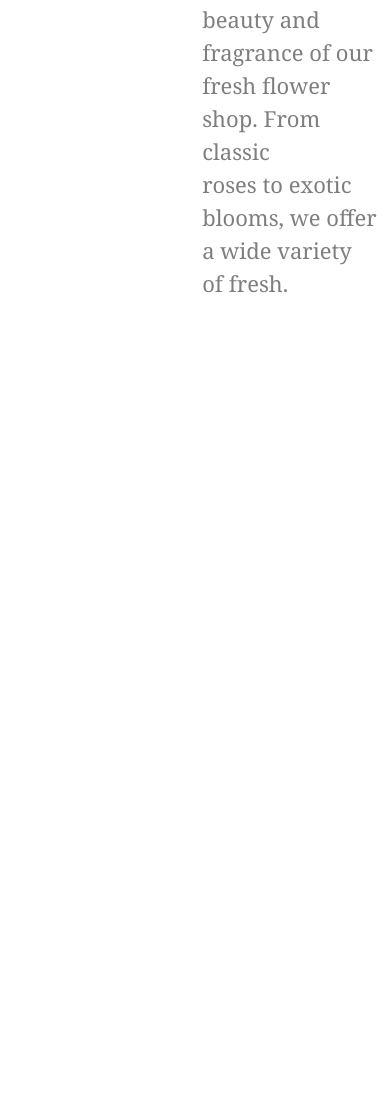
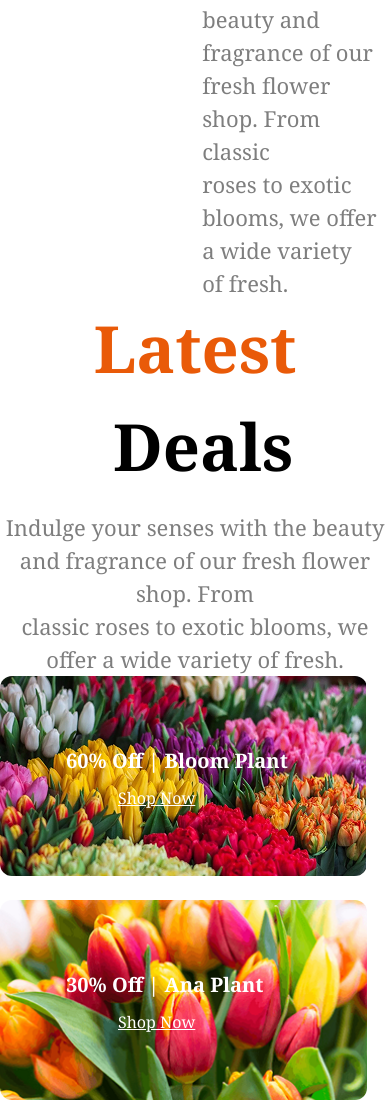
Before and after one commit to SYDUR98/flower-market, a plain HTML site: page index.html in a window 390 px wide. Shown: the part 6723-7823 px from the top of the page. Before the commit the page ends 7023 px from the top, so only its background shows below. Drawn offline with nearby package versions, Linux system fonts and the light colour scheme.

Commit message:
added latest deals section with responsive

```diff
--- a/index.html
+++ b/index.html
@@ -122,22 +122,61 @@
         <!-- our plant section end  -->
 
         <!-- flower lover seciton start  -->
-         <section class="md:max-w-6xl mx-auto  sm:max-w-[640px] flex  relative md:mt-[248px] sm:mt-[41px] justify-between sm:flex-col md:flex-row">
+        <section
+            class="md:max-w-6xl mx-auto  sm:max-w-[640px] flex  relative md:mt-[248px] sm:mt-[41px] justify-between sm:flex-col md:flex-row">
             <div class="">
                 <img class="text-center" src="assets/flower-store.png" alt="flowr store pic">
             </div>
             <div class="">
                 <h1 class="font-bold text-[50px]">Flower & Plants <br> Lover</h1>
                 <ul class="sm:list-disc">
-                    <li class="font-regular text-[22px] text-[rgba(0, 0, 0, 0.5)] opacity-50">Indulge your senses with the beauty and <br> fragrance of our fresh flower shop. From classic <br> roses to exotic blooms, we offer a wide variety <br> of fresh.</li>
-                    <li class="font-regular text-[22px] text-[rgba(0, 0, 0, 0.5)] opacity-50">Indulge your senses with the beauty and <br> fragrance of our fresh flower shop. From classic <br> roses to exotic blooms, we offer a wide variety <br> of fresh.</li>
-                    <li class="font-regular text-[22px] text-[rgba(0, 0, 0, 0.5)] opacity-50">Indulge your senses with the beauty and <br> fragrance of our fresh flower shop. From classic <br> roses to exotic blooms, we offer a wide variety <br> of fresh.</li>
+                    <li class="font-regular text-[22px] text-[rgba(0, 0, 0, 0.5)] opacity-50">Indulge your senses with
+                        the beauty and <br> fragrance of our fresh flower shop. From classic <br> roses to exotic
+                        blooms, we offer a wide variety <br> of fresh.</li>
+                    <li class="font-regular text-[22px] text-[rgba(0, 0, 0, 0.5)] opacity-50">Indulge your senses with
+                        the beauty and <br> fragrance of our fresh flower shop. From classic <br> roses to exotic
+                        blooms, we offer a wide variety <br> of fresh.</li>
+                    <li class="font-regular text-[22px] text-[rgba(0, 0, 0, 0.5)] opacity-50">Indulge your senses with
+                        the beauty and <br> fragrance of our fresh flower shop. From classic <br> roses to exotic
+                        blooms, we offer a wide variety <br> of fresh.</li>
 
                 </ul>
-                <img class="md:absolute top-[-124px] left-[336px] max-w-[286px] max-h-[286px] sr-only md:not-sr-only" src="assets/trusted-badge.png" alt="">
+                <img class="md:absolute top-[-124px] left-[336px] max-w-[286px] max-h-[286px] sr-only md:not-sr-only"
+                    src="assets/trusted-badge.png" alt="">
             </div>
-         </section>
+        </section>
         <!-- flower lover seciton end  -->
+        <!-- latest deals section start  -->
+        <section class="md:max-w-6xl mx-auto  sm:max-w-[640px] md:mt-[133px] sm:mt-[140px]">
+            <h1 class="text-center">
+                <span class="font-bold text-[65px] text-[rgba(233,90,8,1)] ">Latest</span> <span
+                    class="font-bold text-[65px] ml-4"> Deals</span>
+                <p class="font-regular text-[22px] text-[rgba(0, 0, 0, 0.5)] opacity-50 mt-[16px]">Indulge your senses
+                    with the beauty and fragrance of our fresh flower shop. From <br> classic roses to exotic blooms, we
+                    offer a wide variety of fresh.</p>
+            </h1>
+            <div class="flex justify-between md:mt-[120px] sm:mt-[50px] md:flex-row sm:flex-col">
+                <div class="">
+                    <div class="relative">
+                        <div class="bg-[url(./assets/deal-bloom.png)] bg-cover bg-center h-[200px] w-[367px] rounded-xl"></div>
+                        <p class="absolute top-[70px] left-[66px]"><span class="font-bold text-white text-[20px] ">60%
+                                Off | Bloom Plant</span></p>
+                        <p class="absolute top-[110px] left-[118px]"><span class="fond-bold text-white text-[16px] underline">Shop Now</span></p>
+                    </div>
+                    <div class="relative mt-6">
+                        <div class="bg-[url(./assets/deal-ana.png)] bg-cover bg-center  h-[200px] w-[367px] rounded-xl  "></div>
+                        <p class="absolute top-[70px] left-[66px]"><span class="font-bold text-white text-[20px] ">30% Off | Ana  Plant</span></p>
+                        <p class="absolute top-[110px] left-[118px]"><span class="fond-bold text-white text-[16px] underline">Shop Now</span></p>
+                    </div>
+                </div>
+                <div class="relative sm:mt-6 md:mt-0">
+                        <div class="bg-[url(./assets/deal-zabo.png)] bg-cover bg-center md:w-[753px] md:h-[424px] sm:h-[200px] sm:w-[367px] rounded-xl  "></div>
+                        <p class="absolute md:top-[170px] md:left-[155px] sm:top-[100px] sm:left-[70px]"><span class="font-bold text-white md:text-[40px] sm:text-[20px]">25% Off | Zabo Plant</span></p>
+                        <p class="absolute md:top-[228px] md:left-[280px] sm:top-[130px] sm:left-[90px]"><span class="fond-bold text-white md:text-[28px] underline sm:text-[20px] ">Shop Now</span></p>
+                </div>
+            </div>
+        </section>
+        <!-- latest deals section end  -->
     </main>
 
 </body>
```
